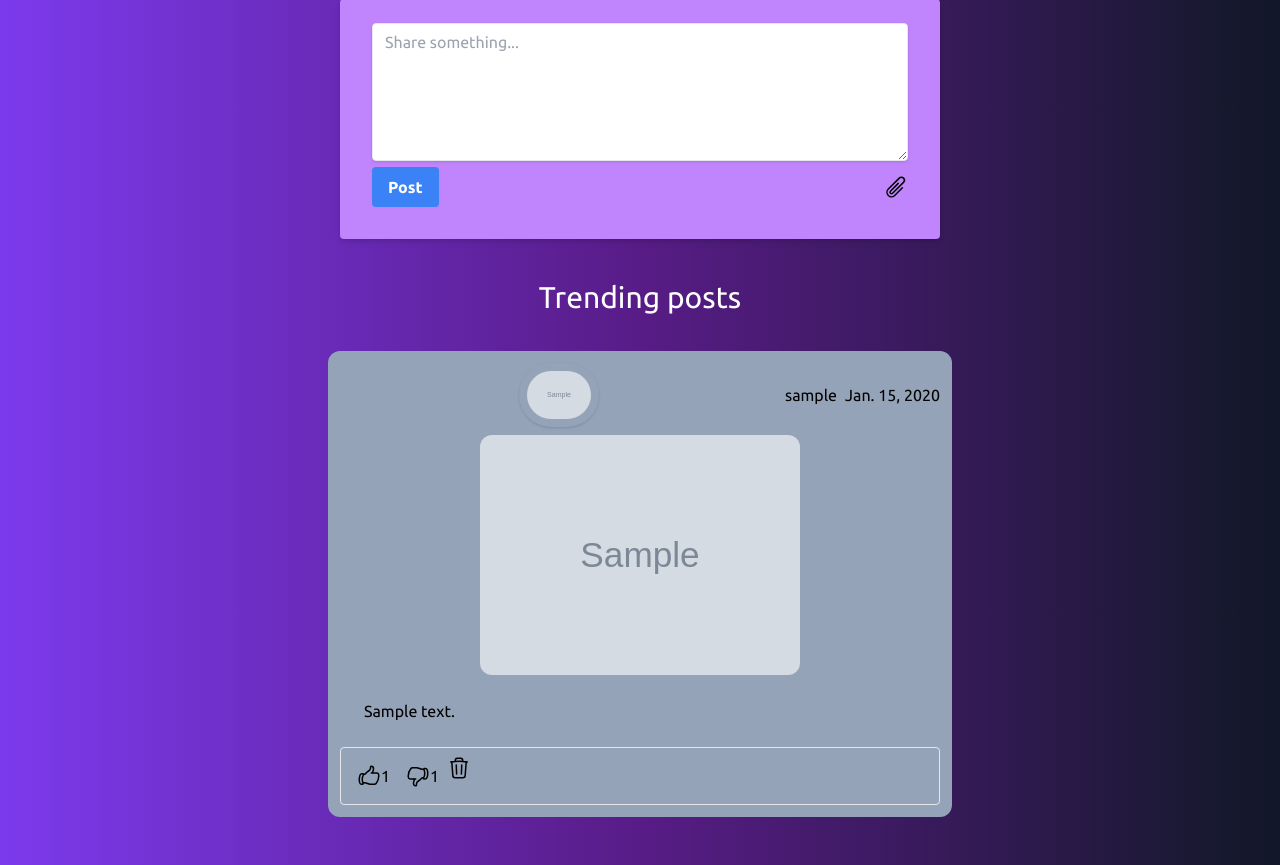
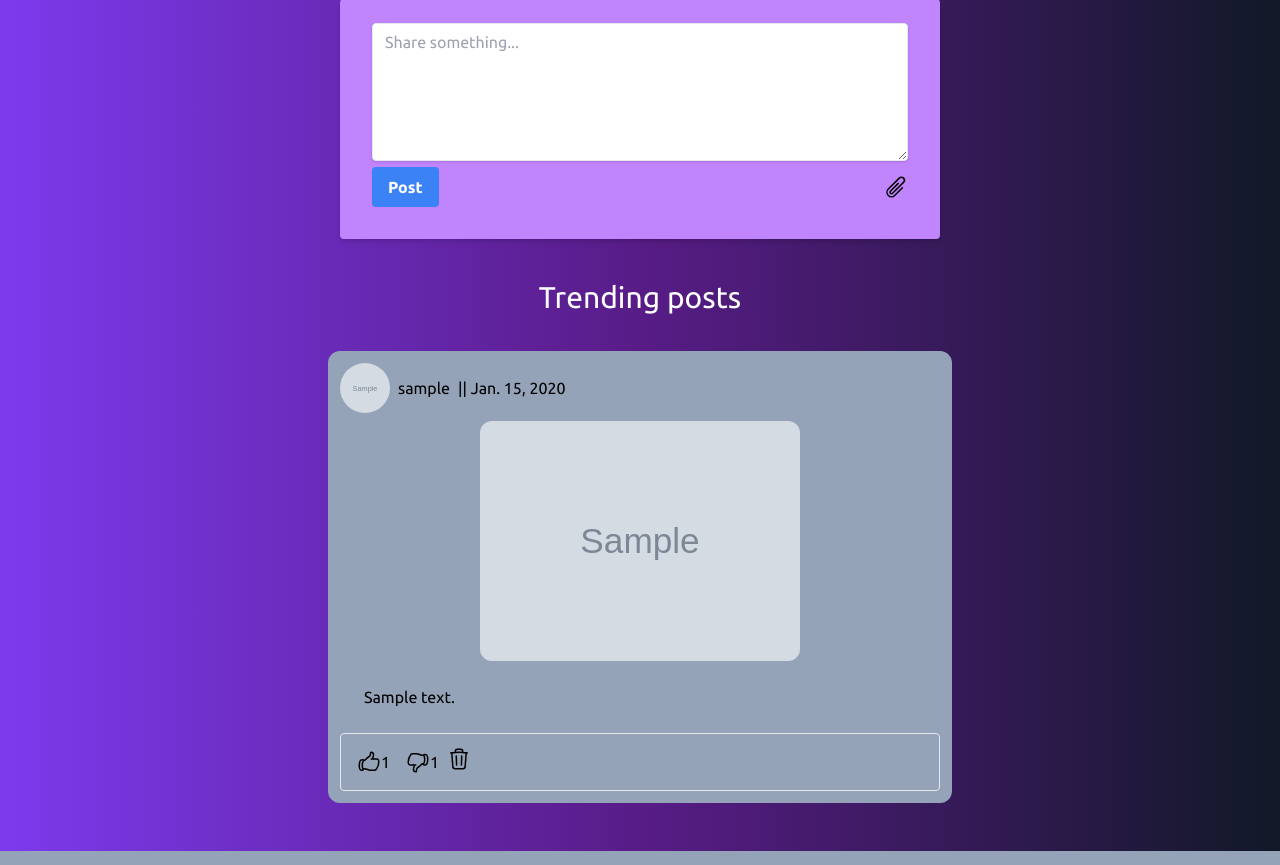
Before and after one commit to mugukrish/langpal, a Django app: page / in a window 1280 px wide. Shown: the part 149-1014 px from the top of the page. Run offline with Django 4.2, Linux system fonts and the light colour scheme; a user stored in the database is signed in; tables that the repository leaves empty hold one stand-in row (values such as "Sample post"); grey boxes marked "Sample" are stand-in pictures.

Commit message:
Minor update

```diff
--- a/static/main.css
+++ b/static/main.css
@@ -658,6 +658,10 @@ video {
 
 .mt-2 {
   margin-top: 0.5rem;
+}
+
+.mr-0 {
+  margin-right: 0px;
 }
 
 .block {
--- a/templates/homefeed/home.html
+++ b/templates/homefeed/home.html
@@ -88,15 +88,24 @@
 
                     <div class="p-3 bg-slate-400 rounded-xl mb-6" >
                         <div class="flex items-center">
-                            <img class="p-2 shadow rounded-full w-20 border-none" src="{% get_media_prefix %}{{current_user.profile_image}}" alt="user-image">
+                            <!-- <img class="p-2 shadow rounded-full w-20 border-none" src="{% get_media_prefix %}{{current_user.profile_image}}" alt="user-image"> -->
+                            <div class="image-cropper">
+                                <a href="{% url 'userupdate_view' %}"><img class="" src="{% get_media_prefix %}{{current_user.profile_image}}" alt="user-image"></a>
+                            </div>
+
                             <p class="p-2"> {{g_posts.user_name}}</p>
-                            <p class="">{{g_posts.posted_on}}</p>
+                            <p class="float-right"> ||  {{g_posts.posted_on}}</p>
+                            <!-- <div class="float-right"><p class="float-right">{{g_posts.posted_on}}</p></div> -->
                         </div>
+
+
 
                         {% if g_posts.image_post %}
                             <div class="pt-2 grid place-items-center">
                                 <img class="h-60 object-cover rounded-xl" src="{% get_media_prefix %}{{g_posts.image_post}}" alt="user_post">
                             </div>
+
+
                             <div class="p-6">{{g_posts.post_text}}</div>
                         {% else %}
                             <div class="p-3">
@@ -106,7 +115,7 @@
 
 
 
-                        <div id="votebutton" class="flex p-2 border rounded" >
+                        <div id="votebutton" class="flex items-center p-2 border rounded" >
 
                             <div class="flex p-2">
                                 <button id="upvote-button" hx-post={% url 'upvote' g_posts.id %} hx-target="#upvote-counthtmx{{g_posts.id}}">
```
Also changed, not shown: 1 other file.
